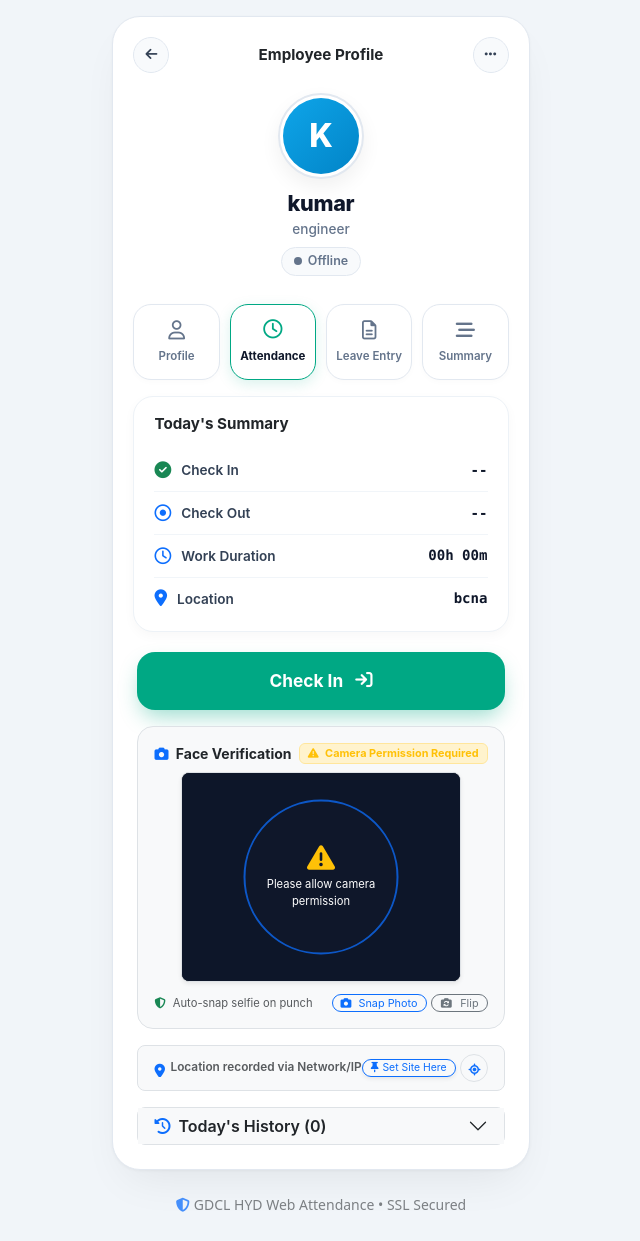
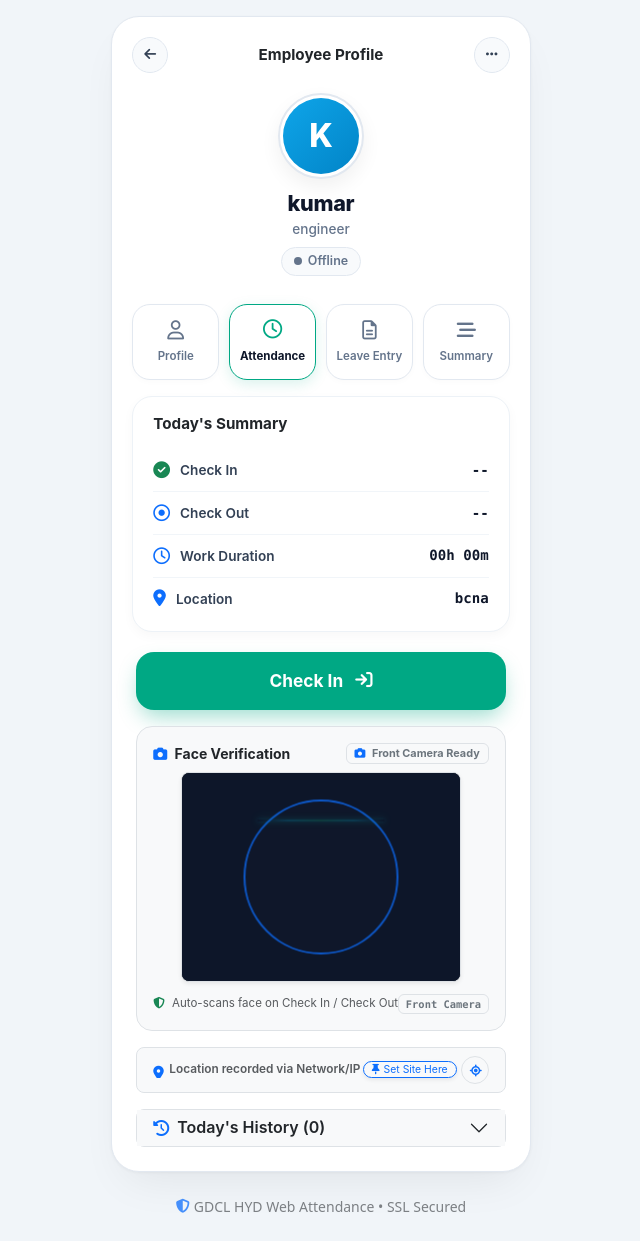
Before and after one commit to gannonhyderabad-png/smart-attendance, a PHP site: a page that uses views/punch/index.php in a window 1280 px wide. Shown: the whole page, without its empty margins (319-959 px from the left). Before the commit the page ends 1212 px from the top, so only its background shows below. Run offline with PHP 8.4, Linux system fonts and the light colour scheme; the visitor is signed in with stand-in values (Sample User, id 1); data comes from the database, SQL or seed files in the repository; some libraries are stand-ins or nearby versions.

Commit message:
Remove snap photo and flip buttons, add sleek face scan laser beam, and suppress camera permission alerts

```diff
--- a/views/punch/index.php
+++ b/views/punch/index.php
@@ -50,6 +50,22 @@ $initDateVal = $initDaily['date'] ?? date('Y-m-d');
 
 <style>
 /* Modern Smartphone App UI Styles (Image 1 Theme) */
+@keyframes scanBeamSweep {
+    0% { top: 12%; opacity: 0.3; }
+    50% { top: 88%; opacity: 0.95; }
+    100% { top: 12%; opacity: 0.3; }
+}
+.camera-scan-beam {
+    position: absolute;
+    left: 8%;
+    right: 8%;
+    height: 2px;
+    background: linear-gradient(90deg, transparent, #06b6d4, #10b981, #06b6d4, transparent);
+    box-shadow: 0 0 10px #10b981, 0 0 4px #06b6d4;
+    animation: scanBeamSweep 2.2s ease-in-out infinite;
+    pointer-events: none;
+    z-index: 7;
+}
 .mobile-profile-wrap {
     max-width: 440px;
     margin: 0 auto;
@@ -446,13 +462,15 @@ $initDateVal = $initDaily['date'] ?? date('Y-m-d');
                         </span>
                     </div>
 
-                    <div class="position-relative mx-auto rounded-3 overflow-hidden bg-dark shadow-sm border" style="max-width: 280px; width: 100%; aspect-ratio: 4/3; cursor: pointer;" onclick="window.triggerSelfieCamera()" title="Front Camera Live">
+                    <div class="position-relative mx-auto rounded-3 overflow-hidden bg-dark shadow-sm border" style="max-width: 280px; width: 100%; aspect-ratio: 4/3; cursor: pointer;" onclick="window.triggerSelfieCamera()" title="Front Camera Live Scan">
                         <video id="punchCameraVideo" autoplay playsinline webkit-playsinline muted class="w-100 h-100 object-fit-cover" style="transform: scaleX(-1); background: #0f172a;"></video>
                         <canvas id="punchPhotoCanvas" class="d-none"></canvas>
                         <div id="cameraFlashOverlay" class="position-absolute top-0 start-0 w-100 h-100 bg-white" style="opacity: 0; pointer-events: none; transition: opacity 0.25s ease; z-index: 10;"></div>
 
-                        <!-- Face Target Guide Circle/Oval -->
-                        <div class="position-absolute top-50 start-50 translate-middle border border-2 border-primary rounded-circle opacity-75" style="width: 155px; height: 155px; pointer-events: none; box-shadow: 0 0 0 9999px rgba(15, 23, 42, 0.45);"></div>
+                        <!-- Face Target Guide Circle/Oval with Animated Scan Laser -->
+                        <div class="position-absolute top-50 start-50 translate-middle border border-2 border-primary rounded-circle opacity-75" style="width: 155px; height: 155px; pointer-events: none; box-shadow: 0 0 0 9999px rgba(15, 23, 42, 0.45);">
+                            <div class="camera-scan-beam"></div>
+                        </div>
 
                         <!-- Subtle Loading Spinner (only while camera is opening) -->
                         <div id="cameraLoadingSpinner" class="position-absolute top-50 start-50 translate-middle text-center text-white p-2" style="z-index: 8; pointer-events: none;">
@@ -465,18 +483,11 @@ $initDateVal = $initDaily['date'] ?? date('Y-m-d');
                     </div>
 
                     <div class="d-flex align-items-center justify-content-between mt-2 pt-1">
-                        <small class="text-muted" style="font-size: 0.7rem;">
-                            <i class="fa-solid fa-shield-halved text-success me-1"></i> Auto-snap selfie on punch
+                        <small class="text-muted" style="font-size: 0.72rem;">
+                            <i class="fa-solid fa-shield-halved text-success me-1"></i> Auto-scans face on Check In / Check Out
                         </small>
-                        <div class="d-flex align-items-center gap-1">
-                            <input type="file" id="cameraFileInput" accept="image/*" capture="user" class="d-none" onchange="window.handleManualPhoto(event)">
-                            <button type="button" class="btn btn-sm btn-outline-primary py-0 px-2 rounded-pill" onclick="document.getElementById('cameraFileInput').click()" id="manualPhotoBtn" title="Take or upload selfie photo" style="font-size: 0.68rem;">
-                                <i class="fa-solid fa-camera me-1"></i> Snap Photo
-                            </button>
-                            <button type="button" class="btn btn-sm btn-outline-secondary py-0 px-2 rounded-pill" onclick="window.flipCamera()" id="flipCameraBtn" title="Switch Camera" style="font-size: 0.68rem;">
-                                <i class="fa-solid fa-camera-rotate me-1"></i> Flip
-                            </button>
-                        </div>
+                        <span class="badge bg-light text-secondary border font-monospace" style="font-size: 0.65rem;">Front Camera</span>
+                        <input type="file" id="cameraFileInput" accept="image/*" capture="user" class="d-none" onchange="window.handleManualPhoto(event)">
                     </div>
                 </div>
             </div>
@@ -1297,16 +1308,12 @@ window.switchAppTab = function(tabName) {
         if (!navigator.mediaDevices || !navigator.mediaDevices.getUserMedia) {
             const isPlainHttp = location.protocol === 'http:' && location.hostname !== 'localhost' && location.hostname !== '127.0.0.1';
             if (cameraBadge) {
-                cameraBadge.className = 'badge bg-secondary-subtle text-secondary border py-1 px-2';
+                cameraBadge.className = 'badge bg-light text-secondary border py-1 px-2';
                 cameraBadge.innerHTML = isPlainHttp
-                    ? '<i class="fa-solid fa-lock text-warning me-1"></i> HTTPS Required for Camera'
-                    : '<i class="fa-solid fa-video-slash me-1"></i> Camera Unavailable';
-            }
-            if (loader) {
-                loader.innerHTML = isPlainHttp
-                    ? '<i class="fa-solid fa-shield-halved text-warning fs-3 mb-1"></i><div class="small text-white-50" style="font-size: 0.7rem;">Open via HTTPS for auto front camera</div>'
-                    : '<i class="fa-solid fa-camera-slash text-secondary fs-3 mb-1"></i><div class="small text-white-50" style="font-size: 0.7rem;">Camera not found on this device</div>';
-            }
+                    ? '<i class="fa-solid fa-lock text-primary me-1"></i> Open via HTTPS for Camera'
+                    : '<i class="fa-solid fa-camera text-secondary me-1"></i> Camera Ready';
+            }
+            if (loader) loader.classList.add('d-none');
             return;
         }
 
@@ -1315,9 +1322,8 @@ window.switchAppTab = function(tabName) {
             mediaStream = null;
         }
 
-        if (loader) loader.classList.remove('d-none');
         if (cameraBadge) {
-            cameraBadge.className = 'badge bg-warning-subtle text-warning border border-warning-subtle py-1 px-2';
+            cameraBadge.className = 'badge bg-light text-primary border py-1 px-2';
             cameraBadge.innerHTML = '<span class="spinner-grow spinner-grow-sm me-1" style="width: 8px; height: 8px;"></span> Opening Front Camera...';
         }
 
@@ -1333,7 +1339,6 @@ window.switchAppTab = function(tabName) {
         const startStream = function(constraints) {
             return navigator.mediaDevices.getUserMedia(constraints)
                 .catch(function() {
-                    // Fallback to generic video if exact constraints fail
                     return navigator.mediaDevices.getUserMedia({ video: true, audio: false });
                 });
         };
@@ -1356,12 +1361,10 @@ window.switchAppTab = function(tabName) {
                 }
             })
             .catch(function(err) {
-                if (loader) {
-                    loader.innerHTML = '<i class="fa-solid fa-triangle-exclamation text-warning fs-3 mb-1"></i><div class="small text-white" style="font-size: 0.7rem;">Please allow camera permission</div>';
-                }
+                if (loader) loader.classList.add('d-none');
                 if (cameraBadge) {
-                    cameraBadge.className = 'badge bg-warning-subtle text-warning border border-warning-subtle py-1 px-2';
-                    cameraBadge.innerHTML = '<i class="fa-solid fa-triangle-exclamation me-1"></i> Camera Permission Required';
+                    cameraBadge.className = 'badge bg-light text-secondary border py-1 px-2';
+                    cameraBadge.innerHTML = '<i class="fa-solid fa-camera text-primary me-1"></i> Front Camera Ready';
                 }
             });
     }
```
